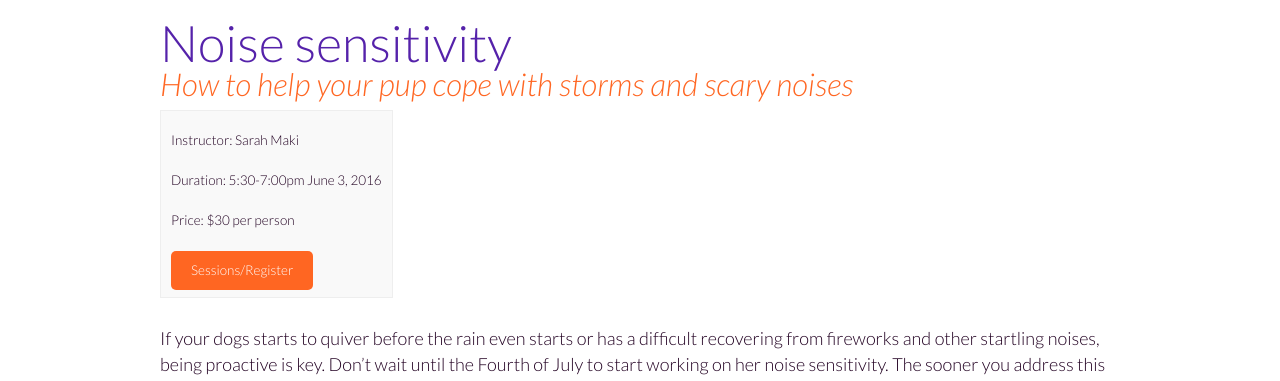
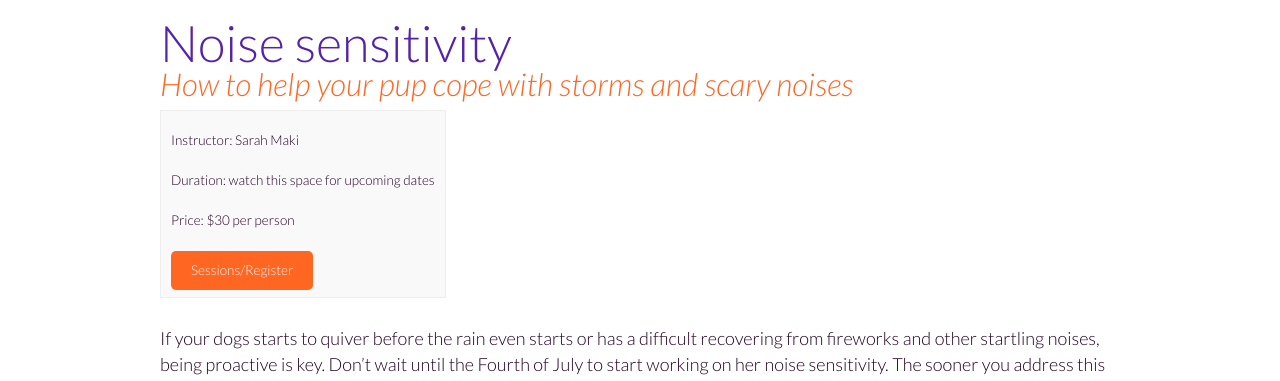
Before and after one commit to fidodogtraining/fidodogtraining.github.io, a Jekyll site: the page built from _classes/seminars/noise-sensitivity.md, in a window 1280 px wide. Shown: the part 214-595 px from the top of the page. Built offline with Jekyll 4.4.1, drawn with Linux system fonts in a browser that asks for light colours.

Commit message:
Update noise-sensitivity.md

```diff
--- a/_classes/seminars/noise-sensitivity.md
+++ b/_classes/seminars/noise-sensitivity.md
@@ -2,7 +2,7 @@
 title: "Noise sensitivity"
 tagline: "How to help your pup cope with storms and scary noises"
 trainer: Sarah Maki
-duration: "5:30-7:00pm June 3, 2016"
+duration: "watch this space for upcoming dates"
 price: "$30 per person"
 square: "https://squareup.com/market/FidoPersonalDogTraining/seminars"
 ---
```
